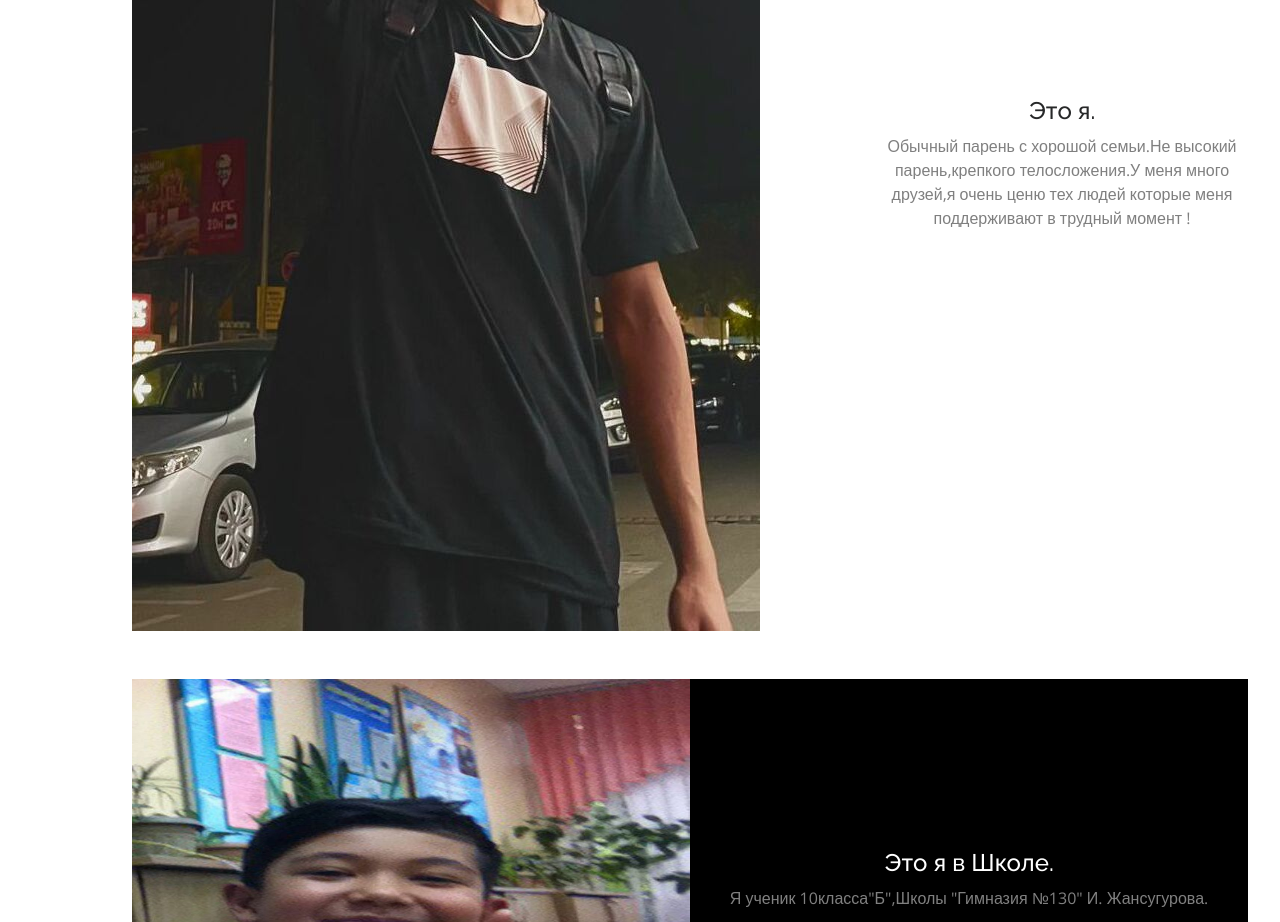
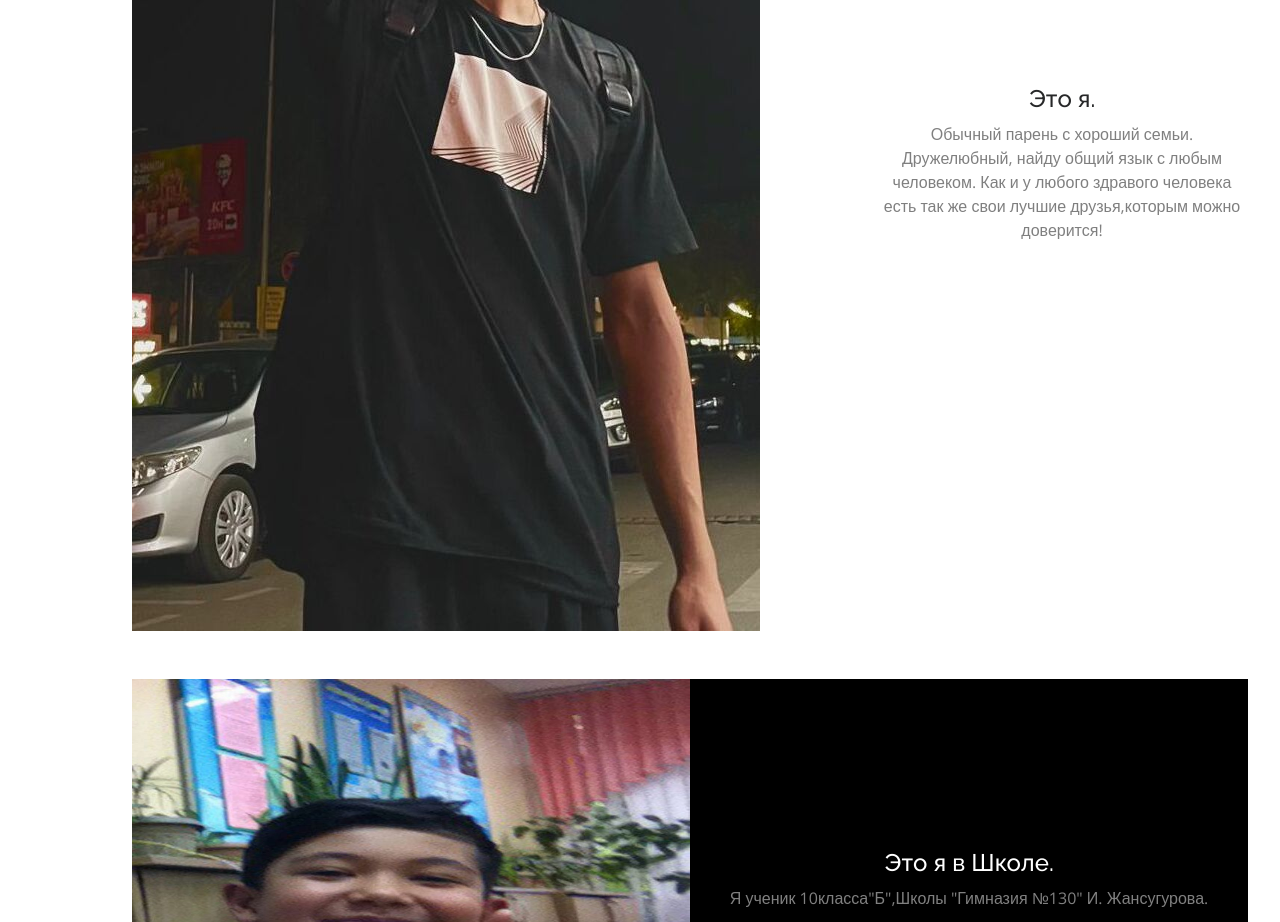
Before and after one commit to beetru/diyar, a plain HTML site: page index.html in a window 1280 px wide. Shown: the part 2220-3142 px from the top of the page. Drawn offline with nearby package versions, Linux system fonts and the light colour scheme.

Commit message:
Update index.html

```diff
--- a/index.html
+++ b/index.html
@@ -160,7 +160,8 @@
                     <div class="col-xl-4 col-lg-5">
                         <div class="featured-text text-center text-lg-left">
                             <h4>Это я.</h4>
-                            <p class="text-black-50 mb-0">Обычный парень с хорошой семьи.Не высокий парень,крепкого телосложения.У меня много друзей,я очень ценю тех людей которые меня поддерживают в трудный момент !</p>
+                            <p class="text-black-50 mb-0">Обычный парень с хороший семьи. Дружелюбный, найду общий язык с любым человеком.
+Как и у любого здравого человека есть так же свои лучшие друзья,которым можно доверится!</p>
                         </div>
                     </div>
                 </div>
```
